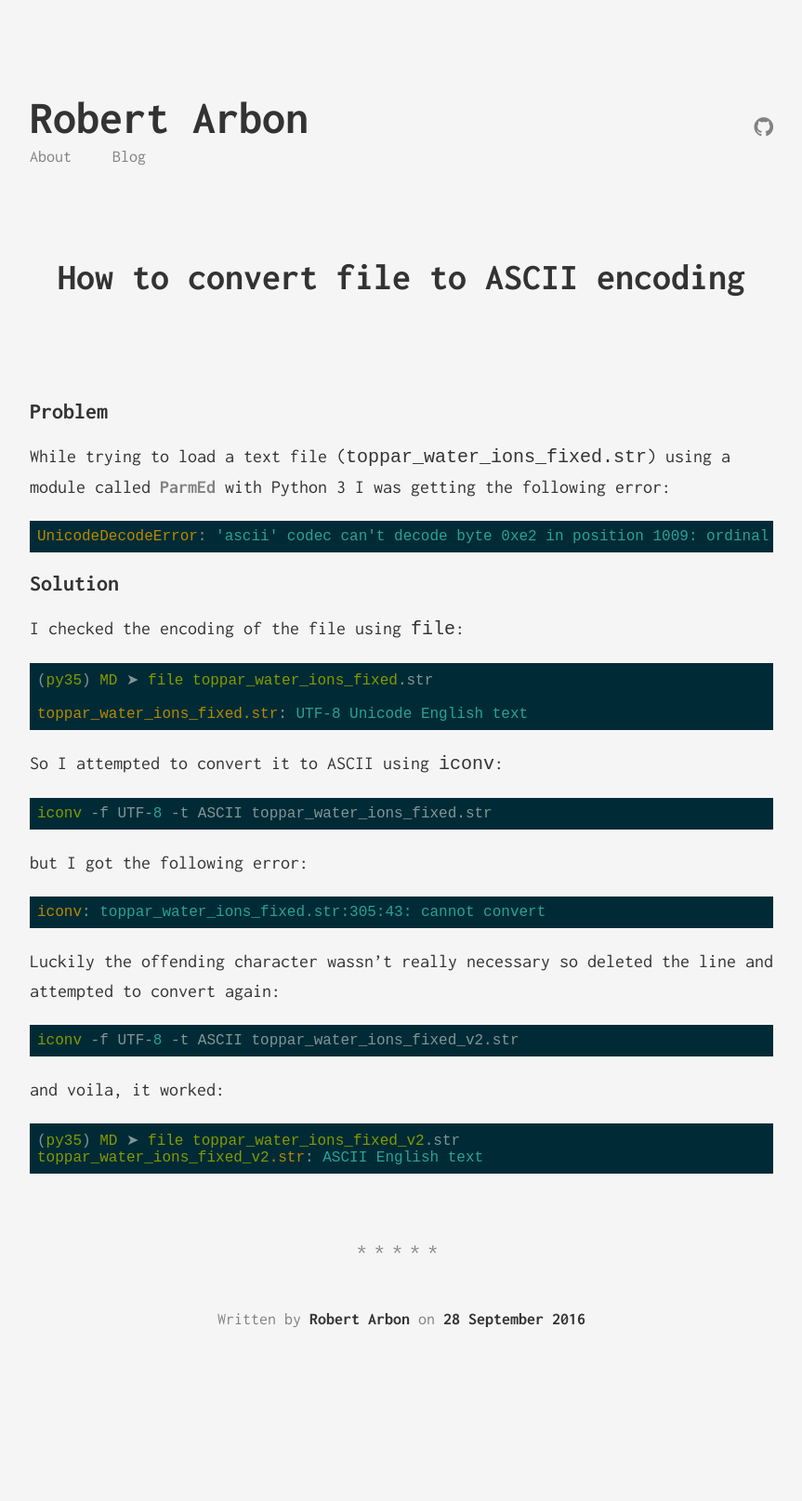
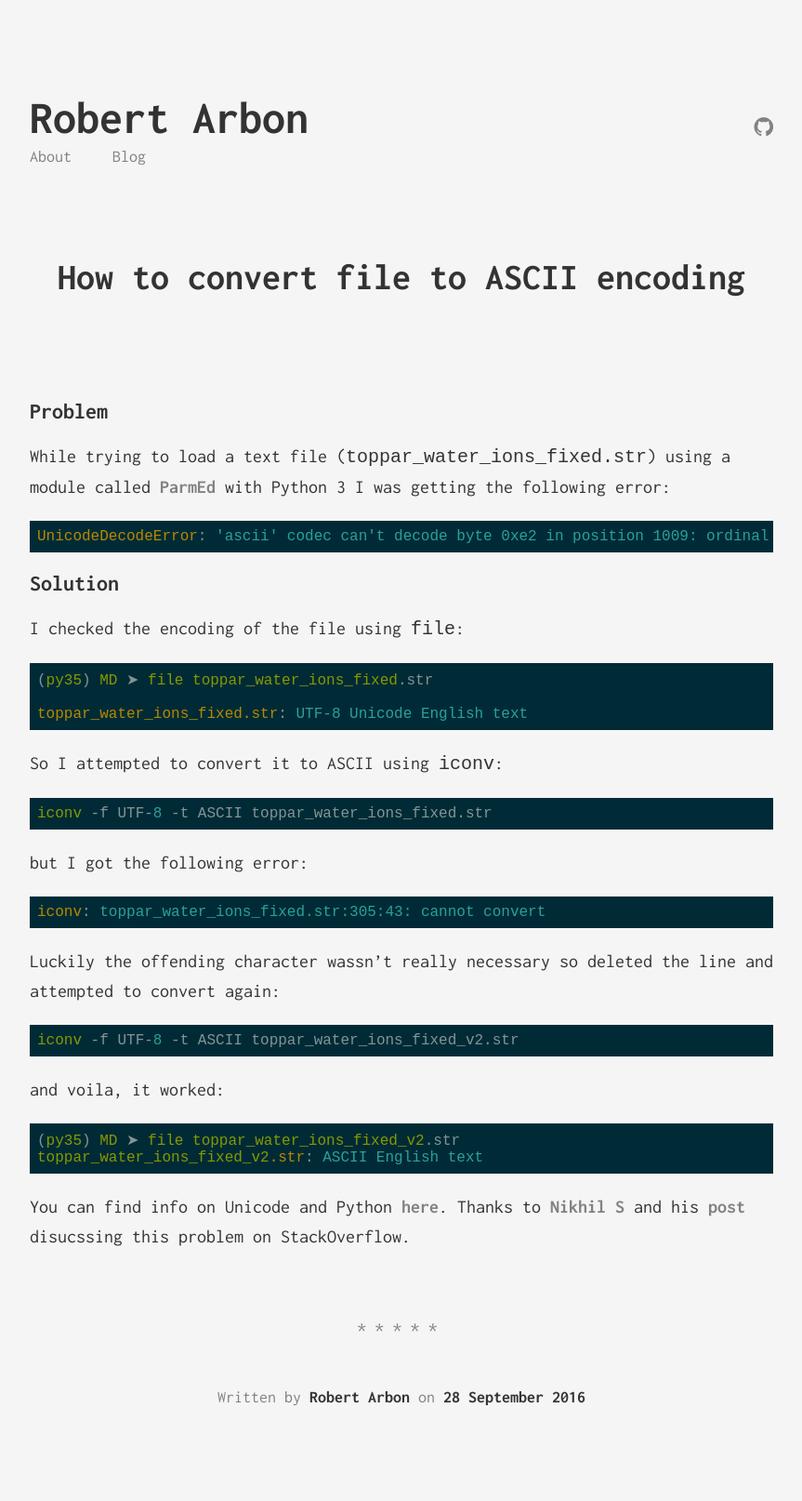
Before and after one commit to rt17603/RobertArbon.github.io, a Jekyll site: the page built from _posts/2016-09-28-Unicode-to-ASCII.md, in a window 1280 px wide. Shown: the whole page at 93% size, without its empty margins (208-1071 px from the left). Built offline with Jekyll 4.4.1, drawn with Linux system fonts in a browser that asks for light colours; before the commit the page ends 1530 px from its top, so only the background shows below that.

Commit message:
Added attributions

```diff
--- a/_posts/2016-09-28-Unicode-to-ASCII.md
+++ b/_posts/2016-09-28-Unicode-to-ASCII.md
@@ -35,3 +35,5 @@ and voila, it worked:
 
     (py35) MD ➤ file toppar_water_ions_fixed_v2.str
     toppar_water_ions_fixed_v2.str: ASCII English text
+
+You can find info on Unicode and Python [here](http://nedbatchelder.com/text/unipain.html). Thanks to [Nikhil S](http://stackoverflow.com/users/142338/nikhil-s) and his [post](http://stackoverflow.com/questions/3264915/remove-non-ascii-characters-in-a-file) disucssing this problem on StackOverflow.
```
